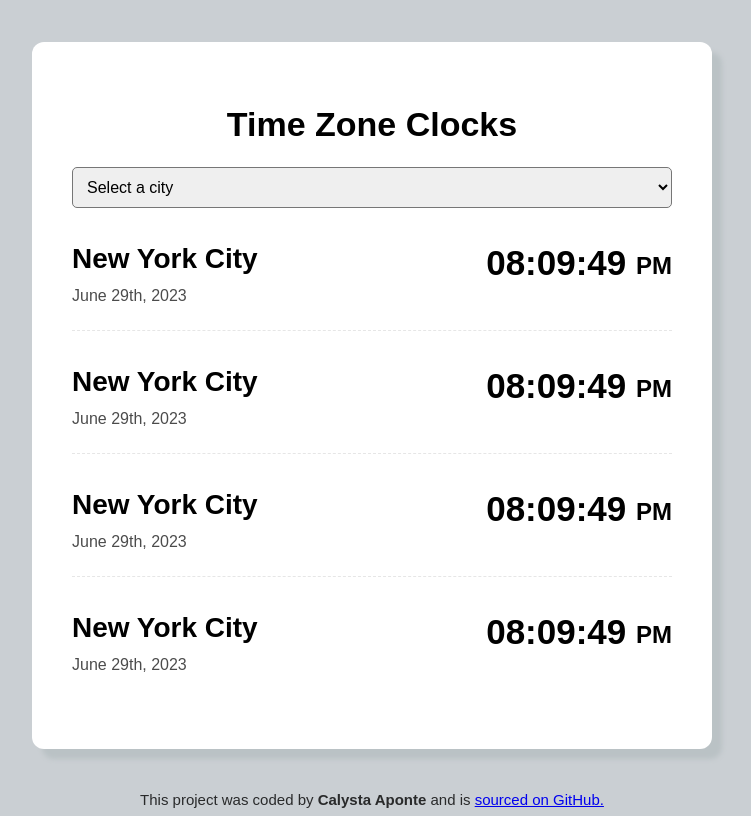
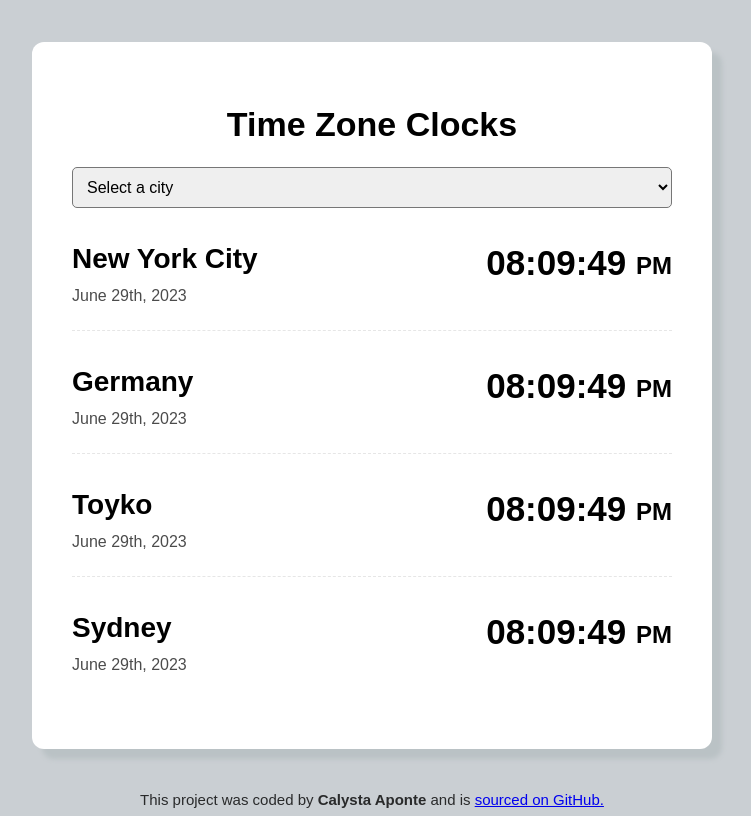
Before and after one commit to Caly-Caly/Timezone-Clocks, a plain HTML site: page index.html in a window 1280 px wide. Shown: the whole page, without its empty margins (268-1019 px from the left). Drawn offline with nearby package versions, Linux system fonts and the light colour scheme; a script that the page names is missing.

Commit message:
Changed displayed city names

```diff
--- a/index.html
+++ b/index.html
@@ -28,21 +28,21 @@
       </div>
       <div class="city">
         <div>
-          <h2>New York City</h2>
+          <h2>Germany</h2>
           <div class="date">June 29th, 2023</div>
         </div>
         <div class="time">08:09:49 <small>PM</small></div>
       </div>
       <div class="city">
         <div>
-          <h2>New York City</h2>
+          <h2>Toyko</h2>
           <div class="date">June 29th, 2023</div>
         </div>
         <div class="time">08:09:49 <small>PM</small></div>
       </div>
       <div class="city">
         <div>
-          <h2>New York City</h2>
+          <h2>Sydney</h2>
           <div class="date">June 29th, 2023</div>
         </div>
         <div class="time">08:09:49 <small>PM</small></div>
```
